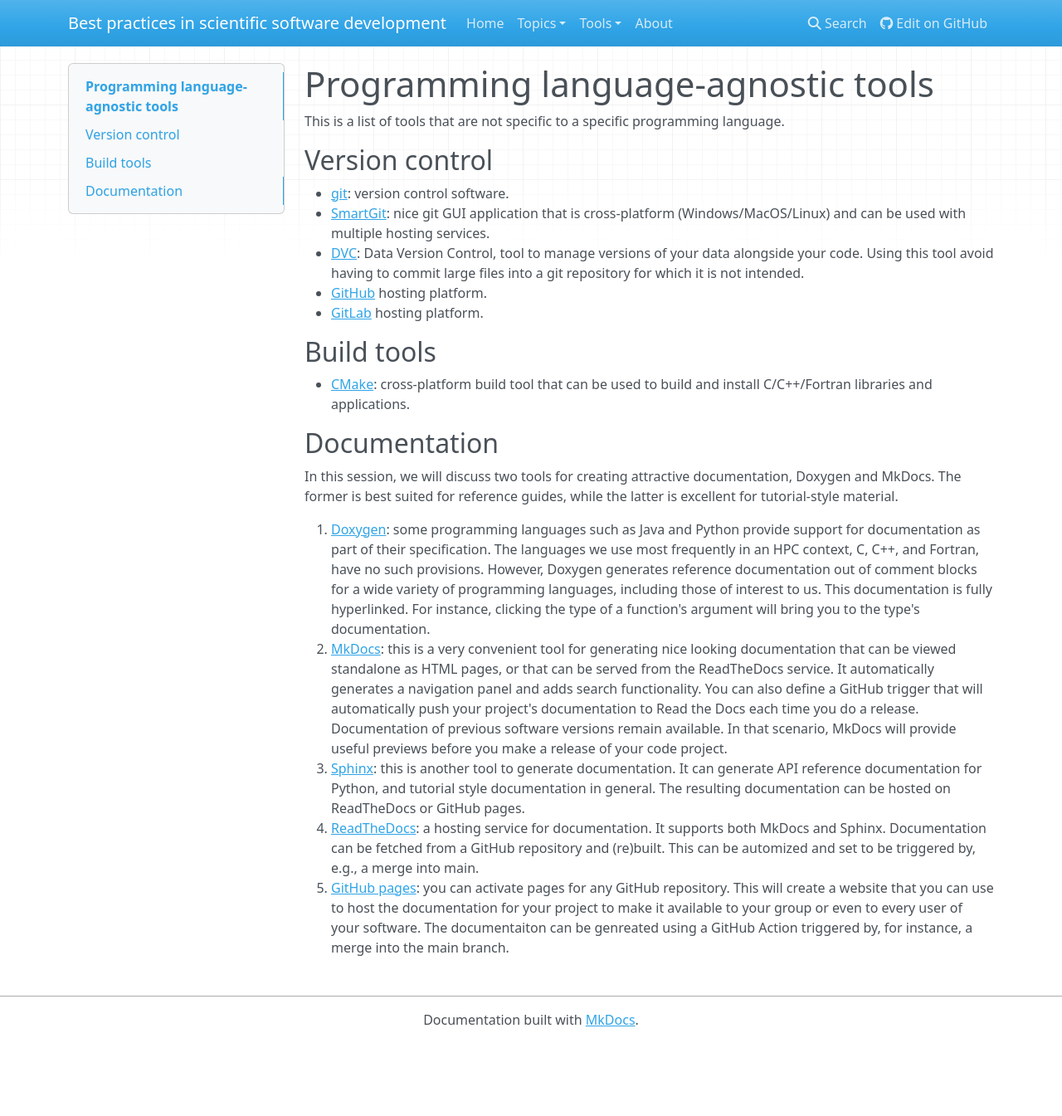
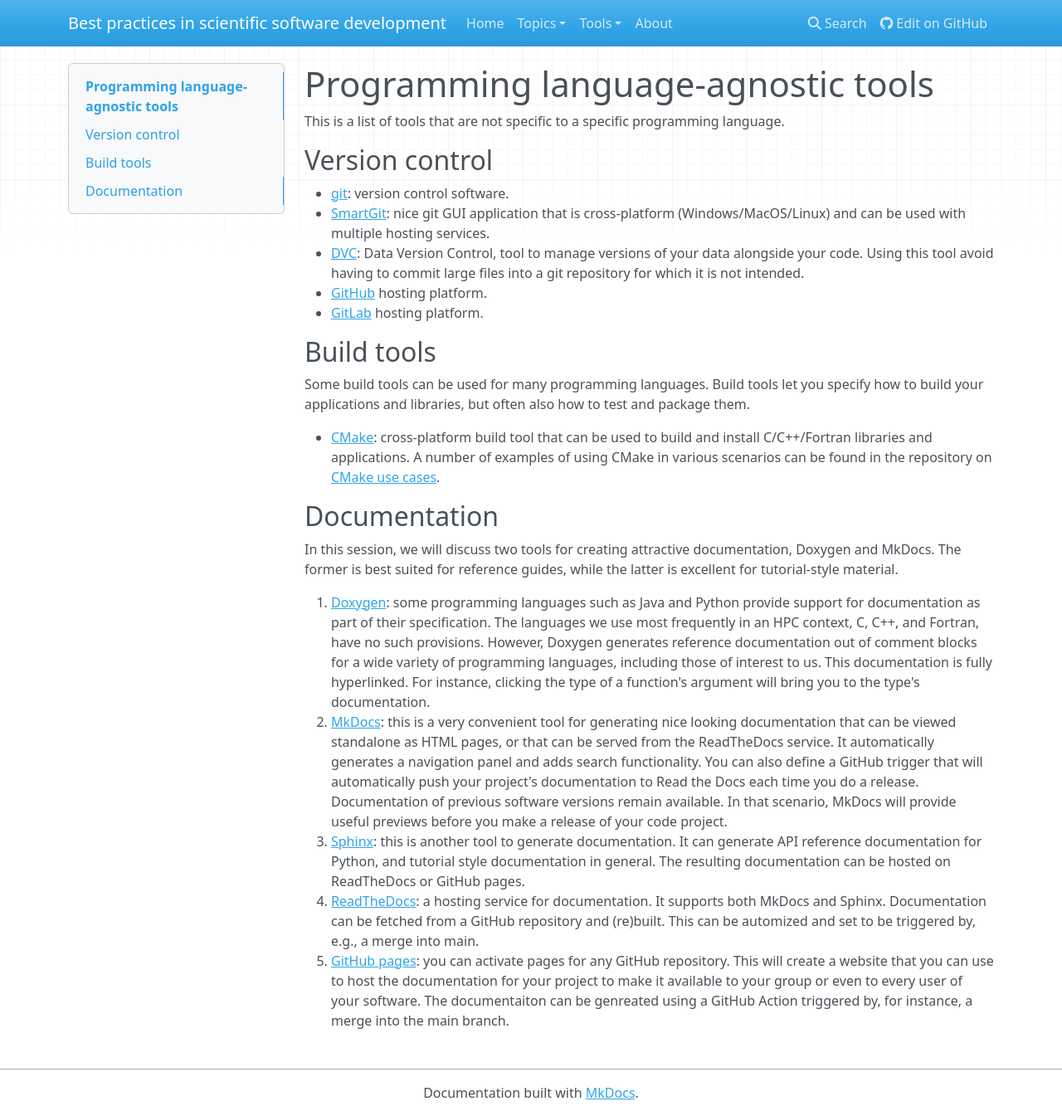
Before and after one commit to gjbex/Best-practices-for-scientific-computing, an MkDocs documentation site: the page built from docs/tools/general.md, in a window 1280 px wide and 1345 px high. Shown: the whole window at 83% size. Built offline with MkDocs 1.6.1, drawn with Linux system fonts in a browser that asks for light colours; nearby versions of some CDN libraries.

Commit message:
Add link to CMake use cases repo

```diff
--- a/docs/tools/general.md
+++ b/docs/tools/general.md
@@ -19,8 +19,14 @@
 
 ## Build tools
 
-* [CMake](https://cmake.org/): cross-platform build tool that can be used
-  to build and install C/C++/Fortran libraries and applications.
+Some build tools can be used for many programming languages.  Build tools let
+you specify how to build your applications and libraries, but often also how
+to test and package them.
+
+* [CMake](https://cmake.org/): cross-platform build tool that can be used to
+  build and install C/C++/Fortran libraries and applications.  A number of
+  examples of using CMake in various scenarios can be found in the repository on
+  [CMake use cases](https://github.com/gjbex/CMake-usecases).
 
 
 ## Documentation
```
